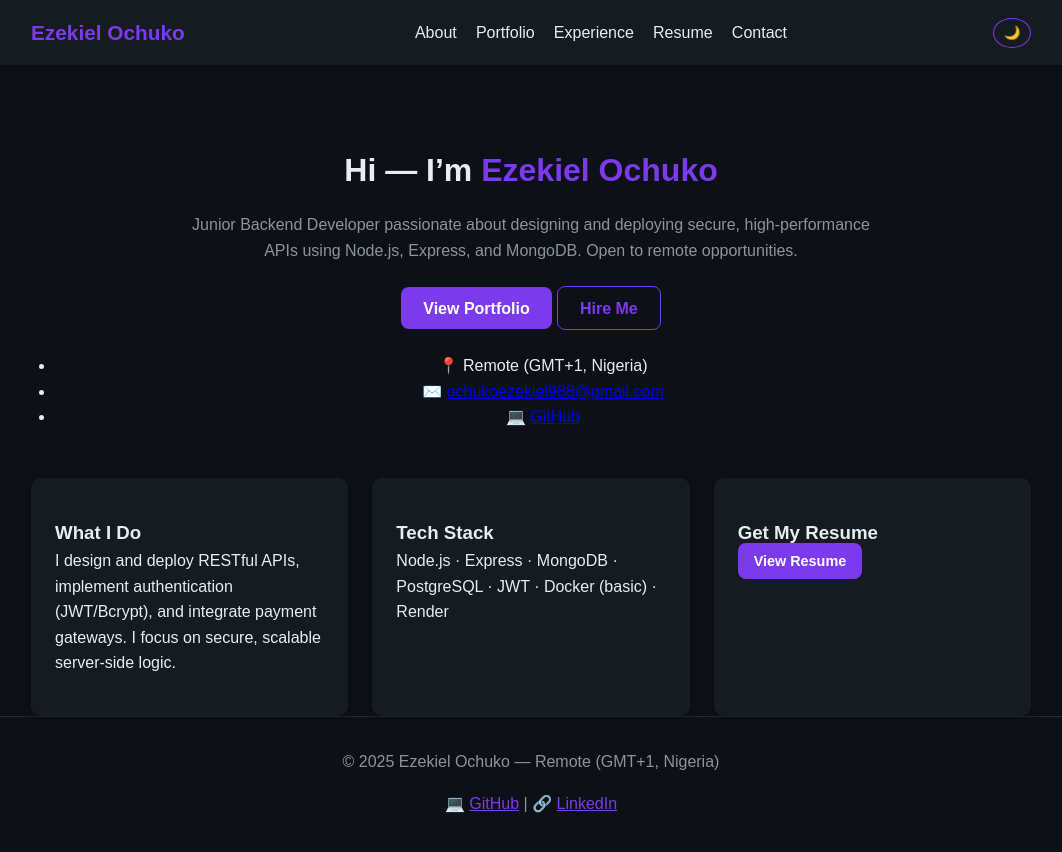
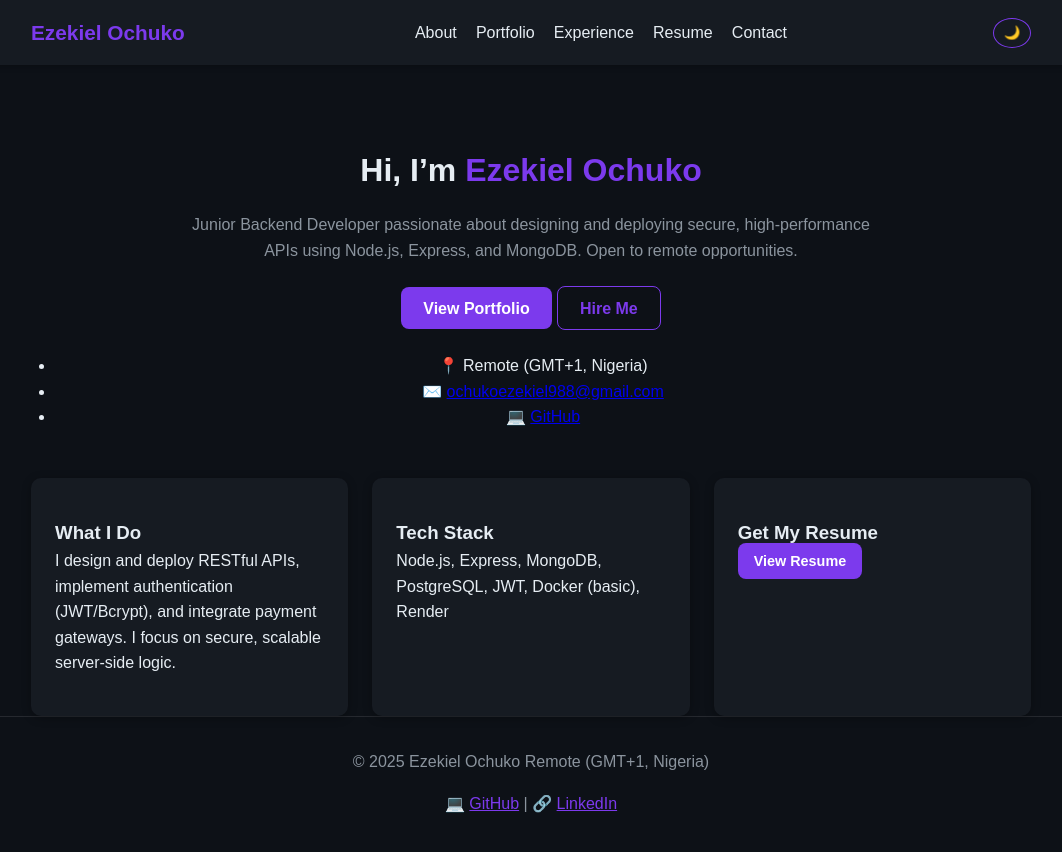
Before and after one commit to Ezekiel942/ochukoezekiel.github.io, a plain HTML site: page index.html in a window 1280 px wide. Shown: the whole page, without its empty margins (109-1171 px from the left). Drawn offline with Linux system fonts and the light colour scheme; files whose address does not match are found by name.

Commit message:
Update index.html

```diff
--- a/index.html
+++ b/index.html
@@ -32,7 +32,7 @@
 
   <header class="hero">
     <div class="container">
-      <h1>Hi — I’m <span class="accent">Ezekiel Ochuko</span></h1>
+      <h1>Hi, I’m <span class="accent">Ezekiel Ochuko</span></h1>
       <p class="lead">Junior Backend Developer passionate about designing and deploying secure, high-performance APIs using Node.js, Express, and MongoDB. Open to remote opportunities.</p>
 
       <div class="cta">
@@ -57,7 +57,7 @@
 
       <article class="card">
         <h3>Tech Stack</h3>
-        <p>Node.js · Express · MongoDB · PostgreSQL · JWT · Docker (basic) · Render</p>
+        <p>Node.js, Express, MongoDB, PostgreSQL, JWT, Docker (basic), Render</p>
       </article>
 
       <article class="card">
@@ -69,7 +69,7 @@
 
   <footer class="site-footer">
     <div class="container">
-      <p>© 2025 Ezekiel Ochuko — Remote (GMT+1, Nigeria)</p>
+      <p>© 2025 Ezekiel Ochuko Remote (GMT+1, Nigeria)</p>
       <p>
         💻 <a href="https://github.com/Ezekiel942" target="_blank">GitHub</a> |
         🔗 <a href="https://linkedin.com/in/ochuko-ezekiel-30125929a" target="_blank">LinkedIn</a>
```
